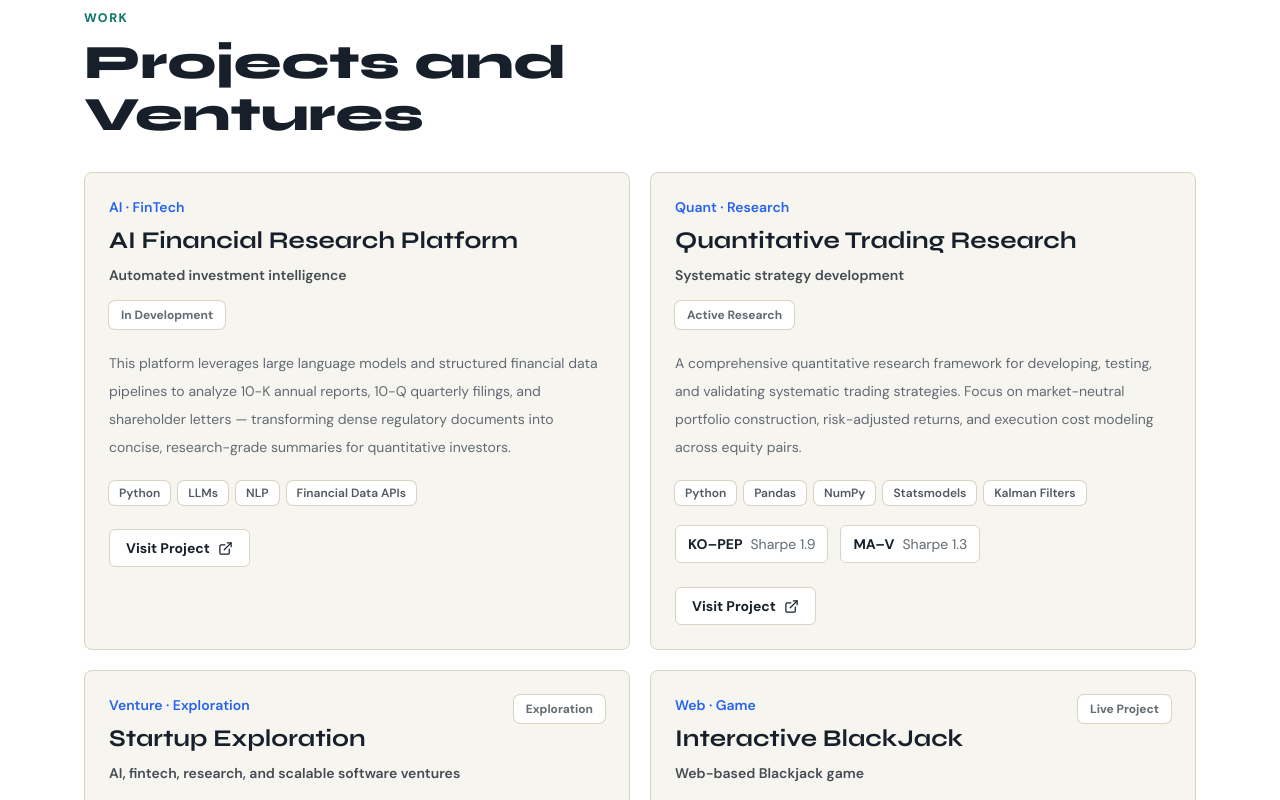
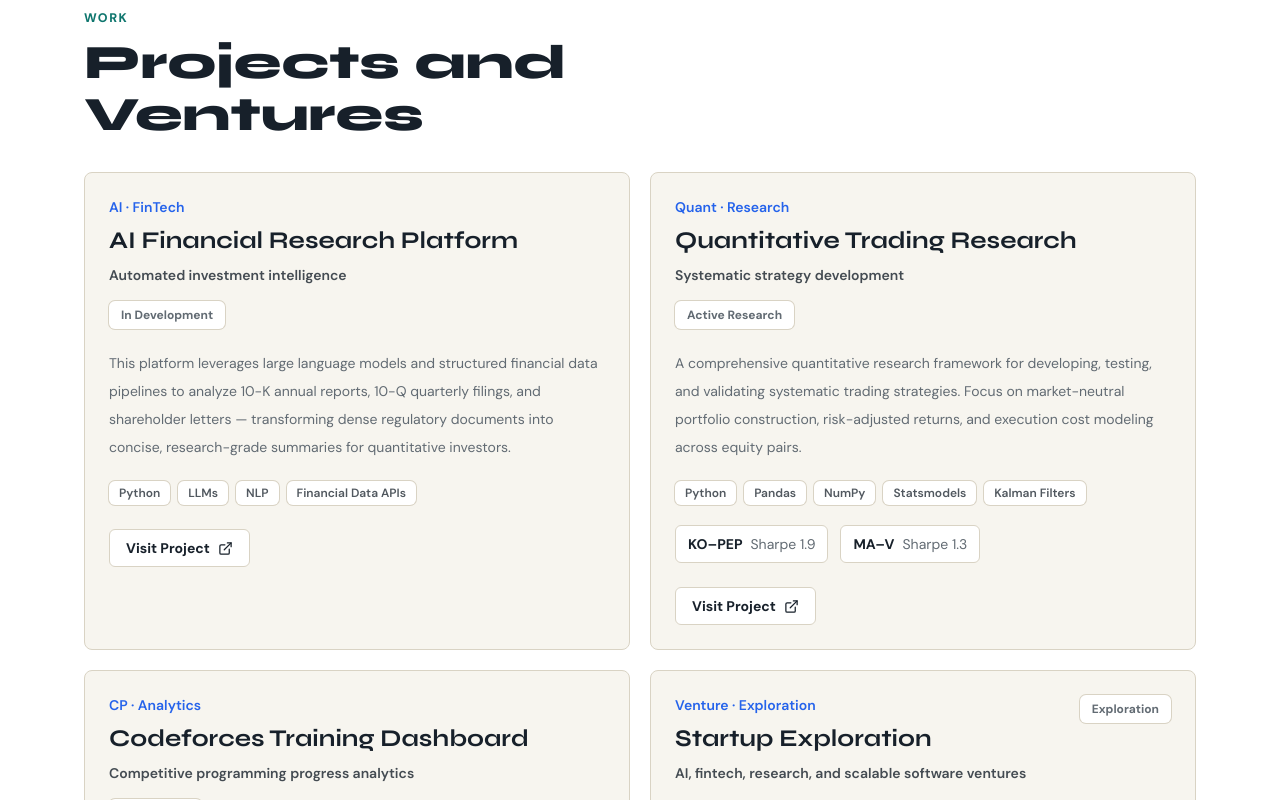
Before and after one commit to aditya1729566/Personal-Website, a Next.js app: page / in a window 1280 px wide. Shown: the part 2000-2800 px from the top of the page. Built offline with nearby package versions, Linux system fonts and the light colour scheme.

Commit message:
Add Codeforces training dashboard project

```diff
--- a/src/data/profile.ts
+++ b/src/data/profile.ts
@@ -169,6 +169,28 @@ I enjoy exploring complex systems, challenging assumptions, and building project
       },
     },
     {
+      id: "codeforces-training-dashboard",
+      title: "Codeforces Training Dashboard",
+      tagline: "Competitive programming progress analytics",
+      category: "CP · Analytics",
+      color: "#2563eb",
+      liveUrl: "https://codeforces-rating-improvement-tool.vercel.app",
+      summary:
+        "A training dashboard that tracks and analyzes Codeforces practice, rating growth, problem-solving patterns, and improvement progress.",
+      details: {
+        overview:
+          "A Codeforces-focused training dashboard for monitoring competitive programming progress. It helps users track practice history, analyze performance trends, and understand where their training is improving over time.",
+        features: [
+          "Codeforces training and progress tracking",
+          "Performance analytics across practice sessions",
+          "Rating and problem-solving trend analysis",
+          "Dashboard views for structured improvement",
+        ],
+        tech: ["React", "Analytics", "Codeforces API", "Vercel"],
+        status: "Live Project",
+      },
+    },
+    {
       id: "startup-exploration",
       title: "Startup Exploration",
       tagline: "AI, fintech, research, and scalable software ventures",
```
